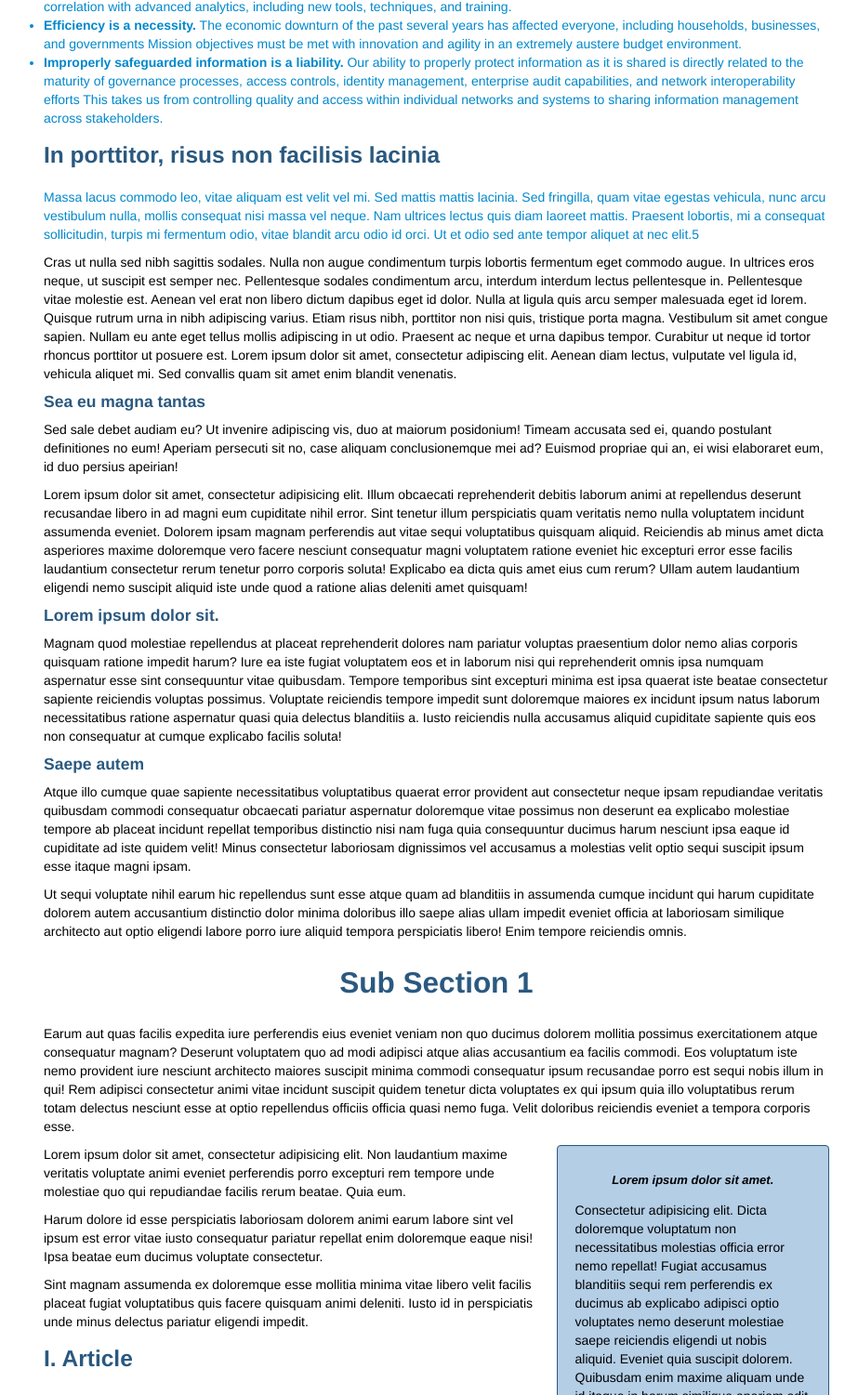
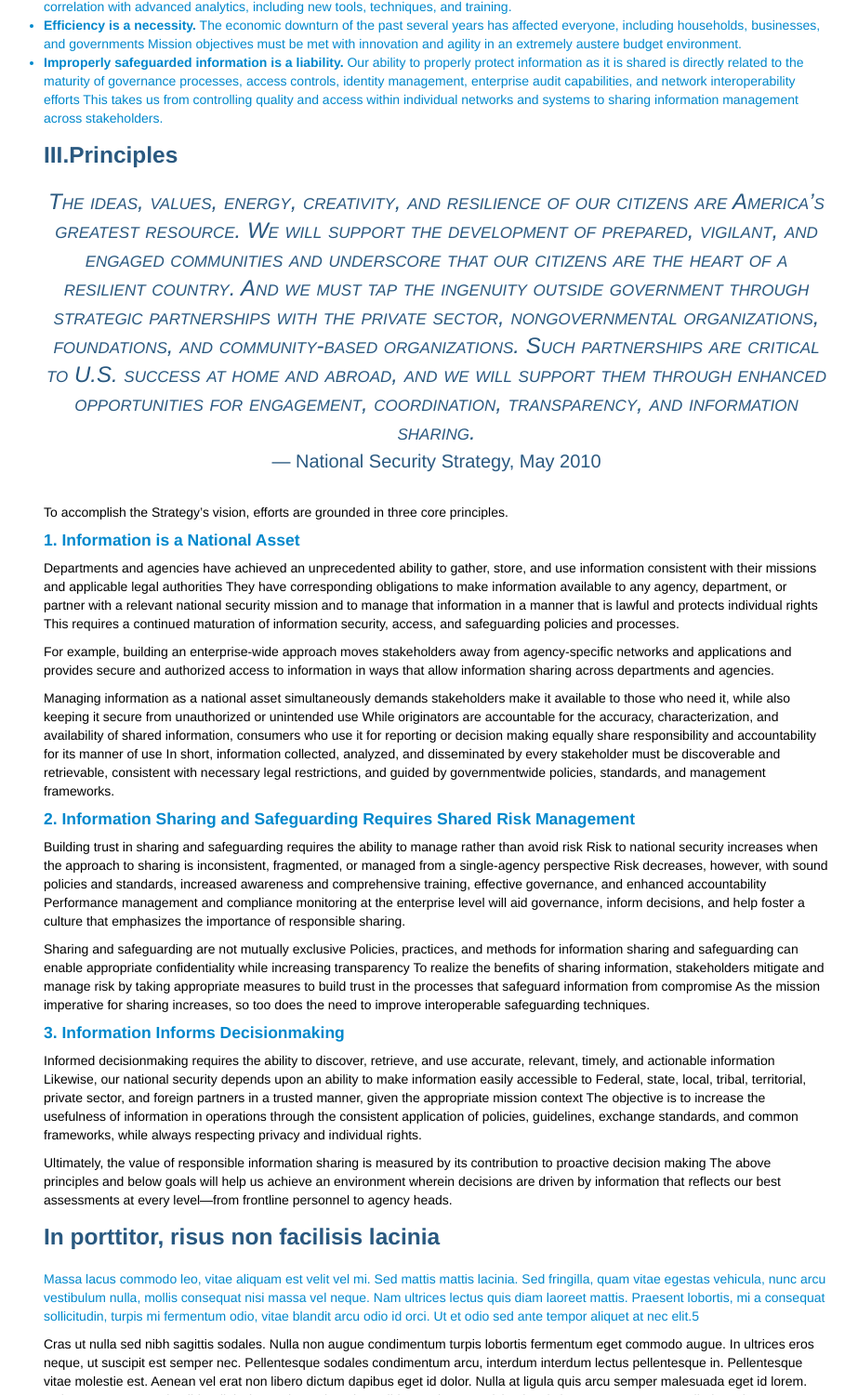
Before and after one commit to leahbannon/national-strategy, a plain HTML site: page index.html in a window 1280 px wide. Shown: the part 3948-5449 px from the top of the page at 93% size, without its empty margins (333-1256 px from the left). Drawn offline with nearby package versions, Linux system fonts and the light colour scheme.

Commit message:
adding principles

```diff
--- a/index.html
+++ b/index.html
@@ -295,6 +295,61 @@ identity management, enterprise audit capabilities, and network interoperability
 takes us from controlling quality and access within individual networks and systems to sharing
 information management across stakeholders.</li>
 
+<h3>III.Principles</h3>
+<p class="quote"><em>The ideas, values, energy, creativity, and resilience of our citizens are America’s greatest
+resource. We will support the development of prepared, vigilant, and engaged communities
+and underscore that our citizens are the heart of a resilient country. And we must tap
+the ingenuity outside government through strategic partnerships with the private sector,
+nongovernmental organizations, foundations, and community-based organizations.
+Such partnerships are critical to U.S. success at home and abroad, and we will support
+them through enhanced opportunities for engagement, coordination, transparency, and
+information sharing.</em><br/>
+&mdash; National Security Strategy, May 2010</p>
+
+<p>To accomplish the Strategy’s vision, efforts are grounded in three core principles.</p>
+
+<h4>1. Information is a National Asset</h4>
+
+<p>Departments and agencies have achieved an unprecedented ability to gather, store, and use information
+consistent with their missions and applicable legal authorities They have corresponding obligations
+to make information available to any agency, department, or partner with a relevant national security
+mission and to manage that information in a manner that is lawful and protects individual rights This
+requires a continued maturation of information security, access, and safeguarding policies and processes.</p>
+
+<p>For example, building an enterprise-wide approach moves stakeholders away from agency-specific
+networks and applications and provides secure and authorized access to information in ways that allow
+information sharing across departments and agencies.</p>
+
+<p>Managing information as a national asset simultaneously demands stakeholders make it available to
+those who need it, while also keeping it secure from unauthorized or unintended use While originators
+are accountable for the accuracy, characterization, and availability of shared information, consumers
+who use it for reporting or decision making equally share responsibility and accountability for its manner of use In short, information collected, analyzed, and disseminated by every stakeholder must be
+discoverable and retrievable, consistent with necessary legal restrictions, and guided by governmentwide policies, standards, and management frameworks.</p>
+
+<h4>2. Information Sharing and Safeguarding Requires Shared Risk Management</h4>
+<p>Building trust in sharing and safeguarding requires the ability to manage rather than avoid risk Risk to
+national security increases when the approach to sharing is inconsistent, fragmented, or managed from a
+single-agency perspective Risk decreases, however, with sound policies and standards, increased awareness and comprehensive training, effective governance, and enhanced accountability Performance
+management and compliance monitoring at the enterprise level will aid governance, inform decisions,
+and help foster a culture that emphasizes the importance of responsible sharing.</p>
+
+<p>Sharing and safeguarding are not mutually exclusive Policies, practices, and methods for information
+sharing and safeguarding can enable appropriate confidentiality while increasing transparency To
+realize the benefits of sharing information, stakeholders mitigate and manage risk by taking appropriate measures to build trust in the processes that safeguard information from compromise As the
+mission imperative for sharing increases, so too does the need to improve interoperable safeguarding
+techniques.</p>
+
+<h4>3. Information Informs Decisionmaking</h4>
+<p>Informed decisionmaking requires the ability to discover, retrieve, and use accurate, relevant, timely, and
+actionable information Likewise, our national security depends upon an ability to make information
+easily accessible to Federal, state, local, tribal, territorial, private sector, and foreign partners in a trusted
+manner, given the appropriate mission context The objective is to increase the usefulness of information in operations through the consistent application of policies, guidelines, exchange standards, and
+common frameworks, while always respecting privacy and individual rights.</p>
+
+<p>Ultimately, the value of responsible information sharing is measured by its contribution to proactive
+decision making The above principles and below goals will help us achieve an environment wherein
+decisions are driven by information that reflects our best assessments at every level—from frontline
+personnel to agency heads.</p>
 
 
 
```
